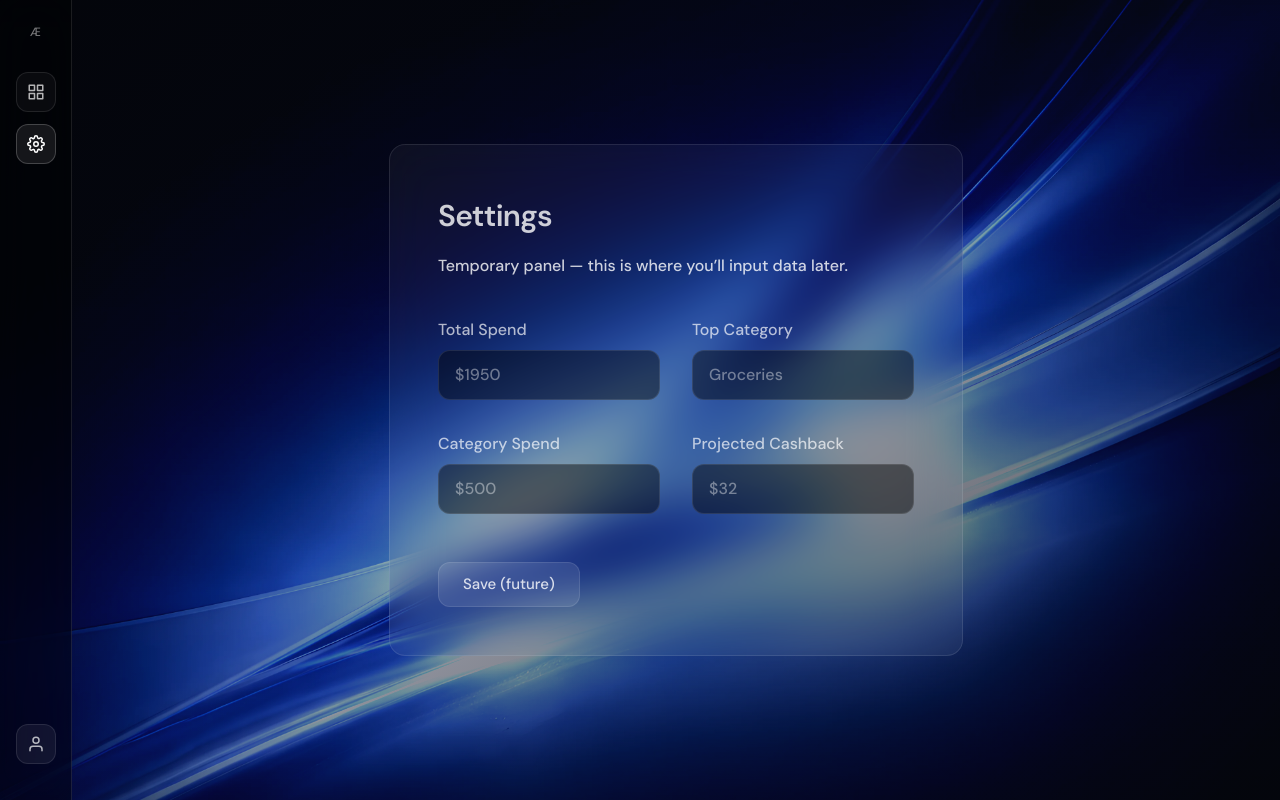
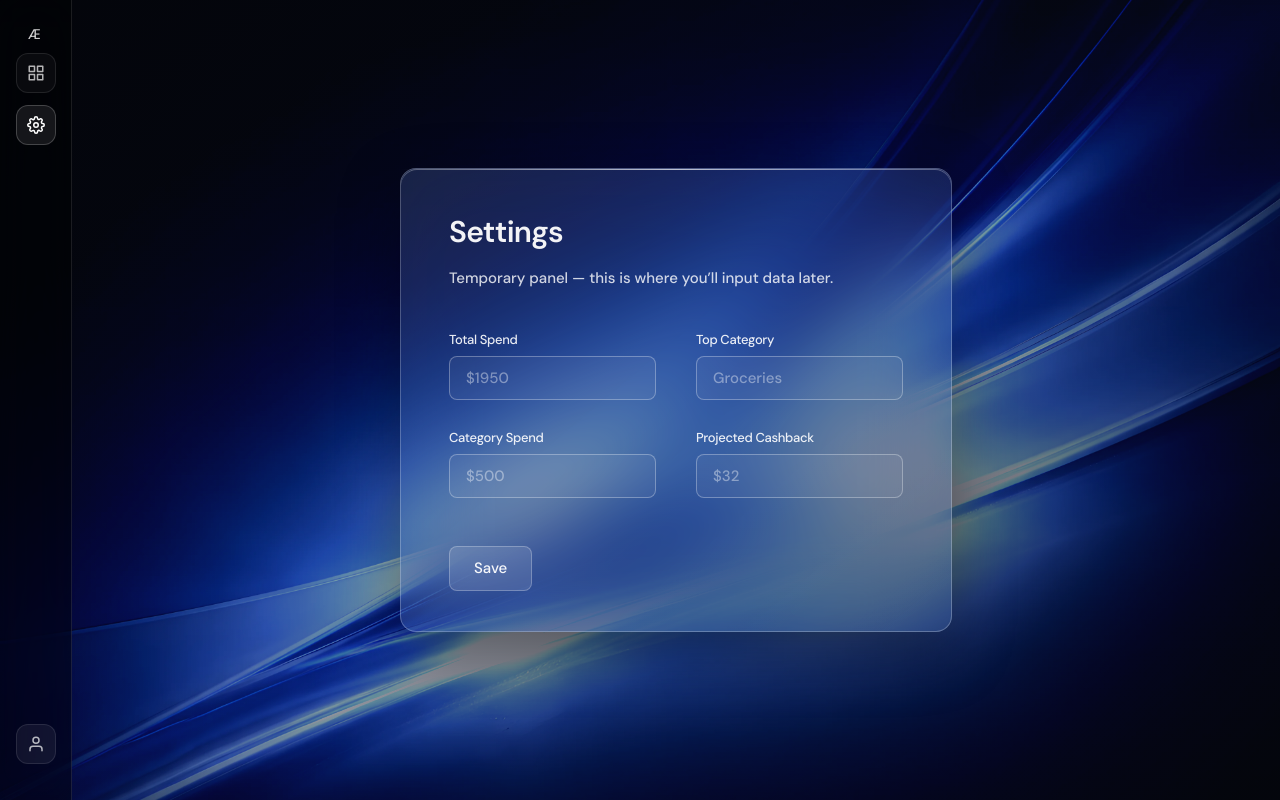
Before and after one commit to vmoreira-dev/Aether, a Next.js app: page /settings in a window 1280 px wide. Built offline with nearby package versions, Linux system fonts and the light colour scheme.

Commit message:
removed background glow on the bar chart,

```diff
--- a/src/app/components/BarChartCard.tsx
+++ b/src/app/components/BarChartCard.tsx
@@ -80,9 +80,10 @@ export default function BarChartCard() {
             />
 
             <Tooltip
-              cursor={{ fill: "rgba(255,255,255,0.06)" }}
+              cursor={{ fill: "transparent" }}
               content={<CustomTooltip />}
             />
+
 
             <Bar
               dataKey="value"
--- a/src/app/components/DonutChartCard.tsx
+++ b/src/app/components/DonutChartCard.tsx
@@ -15,28 +15,20 @@ const ringData = [
   { name: "C", value: 25 },
 ];
 
-function CustomTooltip({ active, payload, coordinate, chartX, chartY }: any) {
+function CustomTooltip({ active, payload, chartX, chartY }: any) {
   if (!active || !payload?.length) return null;
 
   const d = payload[0].payload;
-
-  // cursor-relative offset so we don’t block the donut center
-  const OFFSET_X = 16;
-  const OFFSET_Y = 10;
 
   return (
     <div
       style={{
         position: "absolute",
-        left: chartX + OFFSET_X,
-        top: chartY - OFFSET_Y,
+        left: chartX + 16,
+        top: chartY - 10,
         pointerEvents: "none",
       }}
-      className="
-        px-3 py-2 rounded-2xl
-        bg-black/80 backdrop-blur-md
-        border border-white/15 text-xs
-      "
+      className="px-3 py-2 rounded-2xl bg-black/80 backdrop-blur-md border border-white/15 text-xs"
     >
       <div className="opacity-70">{d.name}</div>
       <div className="text-sm font-semibold text-white">
@@ -90,18 +82,14 @@ export default function DonutChartCard() {
 
       <div className="flex-1 w-full relative">
 
-        {/* center disc */}
-        <div className="absolute top-1/2 left-1/2 -translate-x-1/2 -translate-y-1/2 pointer-events-none z-10">
-          <div className="relative w-[112px] h-[112px] rounded-full bg-[#0b1225]/95 shadow-[0_0_45px_rgba(180,205,255,0.35)]">
-            <div className="absolute inset-0 flex flex-col items-center justify-center">
+        {/* FLOATING TEXT ONLY — NO DISC */}
+        <div className="absolute top-1/2 left-1/2 -translate-x-1/2 -translate-y-1/2 pointer-events-none z-10 text-center">
           <p className="text-[11px] tracking-[0.18em] text-white/70">
             TOTAL
           </p>
           <p className="text-3xl font-bold tracking-tight text-white mt-1">
             100%
           </p>
-            </div>
-          </div>
         </div>
 
         <ResponsiveContainer>
--- a/src/app/components/Sidebar.tsx
+++ b/src/app/components/Sidebar.tsx
@@ -26,9 +26,9 @@ export default function Sidebar() {
       "
     >
       {/* Brand */}
-      <div className="text-xs font-semibold tracking-wide mb-6 opacity-70">
-        Æ
-      </div>
+      <p className="tracking-[0.18em] text-[14px] text-white/75 font-semibold">
+          Æ
+        </p>
 
       {/* Nav */}
       <div className="flex flex-col gap-3 mt-2">
--- a/src/app/components/StatCard.tsx
+++ b/src/app/components/StatCard.tsx
@@ -63,7 +63,9 @@ export function StatCard({ title, value, sub }: StatCardProps) {
         {sub && (
           <p
             className="text-sm text-white/70 pt-1"
-            style={{ fontFamily: "var(--font-jakarta), system-ui, sans-serif" }}
+            style={{
+              fontFamily: "var(--font-jakarta), system-ui, sans-serif",
+            }}
           >
             {sub}
           </p>
--- a/src/app/globals.css
+++ b/src/app/globals.css
@@ -135,3 +135,58 @@ small,
 body {
   color: var(--ink-medium);
 }
+
+
+@keyframes glassFade {
+  0% {
+    opacity: 0;
+    transform: translateY(10px) scale(.995);
+  }
+  100% {
+    opacity: 1;
+    transform: translateY(0) scale(1);
+  }
+}
+
+.animate-glassFade {
+  animation: glassFade .65s cubic-bezier(.25,.46,.45,.94) both;
+}
+
+.ripple {
+  position: absolute;
+  border-radius: 50%;
+  background: rgba(255,255,255,.15);
+  transform: scale(0);
+  animation: rippleAnim 600ms ease-out forwards;
+  pointer-events: none;
+}
+
+@keyframes rippleAnim {
+  to {
+    opacity: 0;
+    transform: scale(2.6);
+  }
+}
+
+@keyframes glassFade {
+  0% {
+    opacity: 0;
+    transform: translateY(10px) scale(.995);
+  }
+  100% {
+    opacity: 1;
+    transform: translateY(0) scale(1);
+  }
+}
+
+
+
+.page-fade {
+  will-change: opacity, transform;
+  animation: pageFade .7s cubic-bezier(.16,1,.3,1);
+}
+
+
+.animate-glassFade {
+  animation: glassFade .65s cubic-bezier(.25,.46,.45,.94) both;
+}
--- a/src/app/settings/page.tsx
+++ b/src/app/settings/page.tsx
@@ -1,66 +1,109 @@
+"use client";
+import { useState } from "react";
+
 export default function SettingsPage() {
   return (
-    <div className="min-h-screen flex justify-center items-start pt-[18vh]">
-      <div className="max-w-3xl w-full mx-6 rounded-2xl bg-white/[0.045] border border-white/10 backdrop-blur-xl p-12">
+    <div className="min-h-screen flex justify-center items-center">
 
-        {/* Title */}
-        <h1 className="text-[30px] font-semibold tracking-tight mb-4">
-          Settings
-        </h1>
+      <div
+        className="
+          relative max-w-4xl w-full mx-6 rounded-2xl
+          border border-white/25
+          bg-[rgba(60,100,180,0.22)]
+          backdrop-blur-2xl
+          shadow-[0_20px_60px_rgba(0,0,0,0.38)]
+          animate-glassFade
+        "
+      >
+        {/* chrome + glass layers */}
+        <div className="pointer-events-none absolute inset-0 rounded-2xl">
+          <div className="absolute inset-0 rounded-2xl shadow-[inset_0_1px_0_rgba(255,255,255,0.28)]" />
+          <div className="absolute inset-x-0 top-0 h-px bg-gradient-to-r from-transparent via-white/60 to-transparent" />
+          <div className="absolute inset-0 rounded-2xl bg-gradient-to-br from-white/[0.05] to-transparent opacity-80" />
+        </div>
 
-        <p className="text-white/70 text-[16px] mb-10">
-          Temporary panel — this is where you’ll input data later.
-        </p>
+        <div className="relative z-10 px-12 py-10">
+          <h1 className="text-[30px] font-semibold tracking-tight mb-3 text-white/95">
+            Settings
+          </h1>
 
-        {/* Form grid */}
-        <div className="grid grid-cols-2 gap-8">
+          <p className="text-white/80 text-[15px] mb-10 leading-relaxed">
+            Temporary panel — this is where you’ll input data later.
+          </p>
 
-          <div>
-            <label className="block text-[16px] mb-2 opacity-85">
-              Total Spend
-            </label>
-            <input
-              className="w-full rounded-xl bg-black/45 border border-white/10 px-4 py-3 text-[16px] focus:outline-none"
-              placeholder="$1950"
-            />
+          <div className="grid grid-cols-2 gap-x-10 gap-y-7">
+            <InputField label="Total Spend" placeholder="$1950" />
+            <InputField label="Top Category" placeholder="Groceries" />
+            <InputField label="Category Spend" placeholder="$500" />
+            <InputField label="Projected Cashback" placeholder="$32" />
           </div>
 
-          <div>
-            <label className="block text-[16px] mb-2 opacity-85">
-              Top Category
-            </label>
-            <input
-              className="w-full rounded-xl bg-black/45 border border-white/10 px-4 py-3 text-[16px] focus:outline-none"
-              placeholder="Groceries"
-            />
-          </div>
-
-          <div>
-            <label className="block text-[16px] mb-2 opacity-85">
-              Category Spend
-            </label>
-            <input
-              className="w-full rounded-xl bg-black/45 border border-white/10 px-4 py-3 text-[16px] focus:outline-none"
-              placeholder="$500"
-            />
-          </div>
-
-          <div>
-            <label className="block text-[16px] mb-2 opacity-85">
-              Projected Cashback
-            </label>
-            <input
-              className="w-full rounded-xl bg-black/45 border border-white/10 px-4 py-3 text-[16px] focus:outline-none"
-              placeholder="$32"
-            />
-          </div>
+          <CompactButton />
         </div>
-
-        {/* Button */}
-        <button className="mt-12 px-6 py-2.5 rounded-xl bg-white/10 border border-white/10 hover:bg-white/20 transition text-[15px]">
-          Save (future)
-        </button>
       </div>
     </div>
   );
 }
+
+/* ——— INPUTS (compact + sharp) ——— */
+
+function InputField({ label, placeholder }: any) {
+  return (
+    <div className="flex flex-col gap-1.5">
+      <label className="text-[13px] font-medium tracking-tight text-white/90">
+        {label}
+      </label>
+
+      <input
+        className="
+          w-full rounded-lg
+          bg-white/[0.05]
+          border border-white/30
+
+          px-4 py-2.5
+          text-[15px]
+          text-white/95
+          placeholder-white/40
+
+          transition-all duration-200
+
+          hover:bg-white/[0.08]
+          hover:border-white/40
+
+          focus:bg-white/[0.10]
+          focus:border-white/50
+          focus:outline-none
+          focus:shadow-[0_0_0_3px_rgba(255,255,255,0.08)]
+        "
+        placeholder={placeholder}
+      />
+    </div>
+  );
+}
+
+
+/* ——— BUTTON (same vertical rhythm as inputs) ——— */
+
+function CompactButton() {
+  return (
+    <button
+      className="
+        mt-12 px-6 py-2.5
+        rounded-lg
+        bg-white/12 border border-white/25
+        text-[15px] text-white/95
+
+        transition-all duration-200
+
+        hover:bg-white/18
+        hover:-translate-y-[0.5px]
+        hover:shadow-[0_10px_25px_rgba(0,0,0,0.25)]
+
+        active:translate-y-0
+        active:shadow-[0_6px_15px_rgba(0,0,0,0.20)]
+      "
+    >
+      Save
+    </button>
+  );
+}
```
Lines whose indentation alone changed are shown as unchanged.
